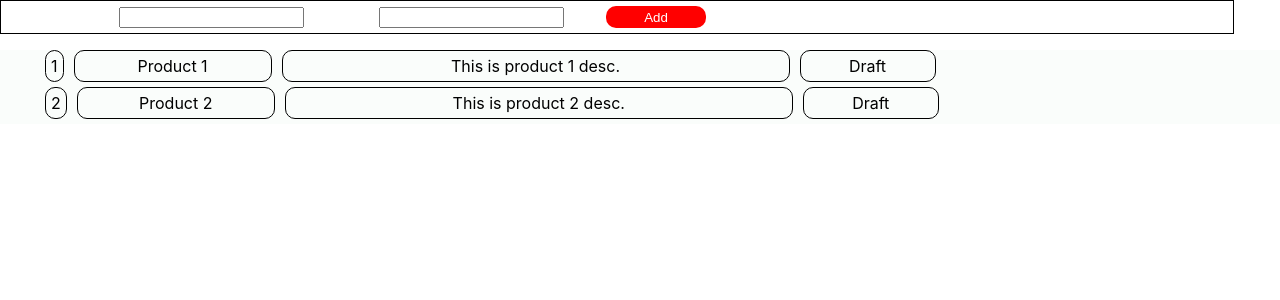
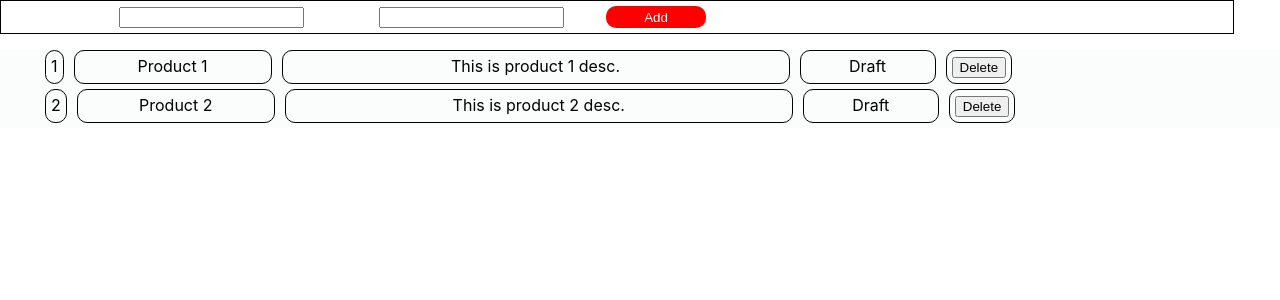
Before and after one commit to j0y0nt/todo-app-reducer, a React (Create React App) app: page / in a window 1280 px wide. Shown: the top 300 px of the page. Built offline with nearby package versions, Linux system fonts and the light colour scheme.

Commit message:
Add support for delete.

```diff
--- a/src/component/Product.js
+++ b/src/component/Product.js
@@ -9,7 +9,7 @@ export default function Product() {
     const [products, dispatch] = useReducer(productReducer, initialState.products);
     const [nextProductId, setNextProductId] = useState(3);
 
-    function handleAddTask(name, desc) {
+    function handleAddProduct(name, desc) {
         dispatch({
             type: 'add_product',
             name: name,
@@ -19,10 +19,17 @@ export default function Product() {
         setNextProductId(nextProductId => nextProductId+1);
     }
 
+    function handleDeleteProduct(productId) {
+	dispatch({
+	    type: 'delete_product',
+	    id: productId
+	});
+    }
+
     return(
         <>
-          <AddProduct onAddTask={handleAddTask} />
-          <ProductList products={products} />
+          <AddProduct onAddTask={handleAddProduct} />
+            <ProductList products={products} onDeleteProduct={handleDeleteProduct} />
         </>
     );
 }
--- a/src/component/ProductList.js
+++ b/src/component/ProductList.js
@@ -1,24 +1,23 @@
 //import {useState} from 'react';
 
-export default function ProductList({products}) {
+export default function ProductList({products, onDeleteProduct}) {
     return (
 	    <ul className="no-bullets surface">
 	    {products.map((product) => (
 		    <li key={product.id}>
-		    <Product product={product} />
+		    <Product product={product} onDeleteProduct={onDeleteProduct} />
 		    </li>
 	    ))}
 	</ul>
     );
 }
 
-function Product({product}) {
+function Product({product, onDeleteProduct}) {
     let productContent = (
 	    <div className="productItem">
 	    <div className="productCell">
 	    {product.id}
 	</div>
-
 	    <div className="productCell productName">
 	    {product.name}
 	</div>
@@ -28,7 +27,10 @@ function Product({product}) {
 	    <div className="productCell productStatus">
 	    {product.status}
 	</div>
-
+	    <div className="productCell productActions">
+	    <input className="deleteProduct" type="button" value="Delete"
+	onClick={() => onDeleteProduct(product.id) }/>
+	    </div>
 	    </div>
     );
 
--- a/src/component/productReducer.js
+++ b/src/component/productReducer.js
@@ -18,6 +18,20 @@ export function productReducer(products, action) {
 	    },
       ];
     }
+    case 'delete_product': {
+	let deleteIdx = -1;
+	deleteIdx = products.findIndex(product => product.id === action.id);
+	if(deleteIdx !== -1) {
+	    const newProducts = products.splice(deleteIdx, 1);
+	    return [
+		newProducts
+	    ];
+	} else {
+	    return [
+		...products
+	    ];
+	}
+    }
     default: {
 	throw Error('Unknown action: ' + action.type);
     }
```
